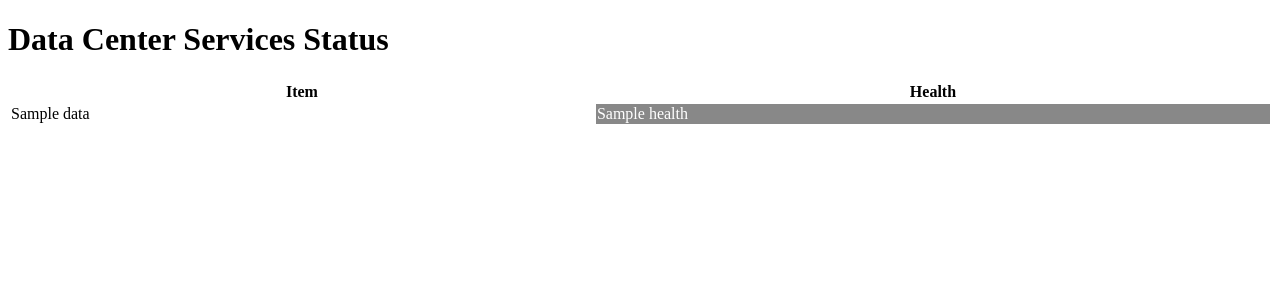
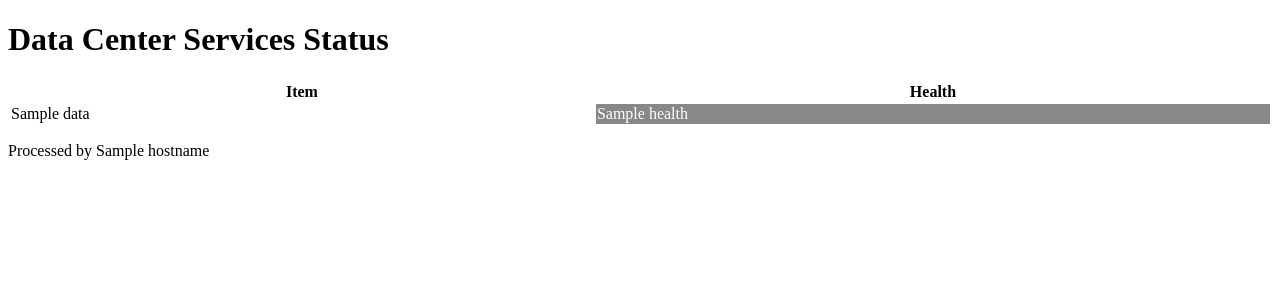
Before and after one commit to chapeter/acidash, a Flask app: template app/templates/index.html in a window 1280 px wide. Shown: the top 300 px of the page. Run offline with Flask 2, Linux system fonts and the light colour scheme; the template is opened without the code that fills it: most values are stand-ins (such as "Sample title", 1, 10 or a date in 2020).

Commit message:
add hostname

```diff
--- a/app/tasks.py
+++ b/app/tasks.py
@@ -3,6 +3,7 @@ __email__ = 'chapeter@cisco.com'
 
 import acitoolkit as ACI
 import sys
+
 
 apicurl = 'http://10.94.238.68'
 apicuser = 'admin'
--- a/app/templates/index.html
+++ b/app/templates/index.html
@@ -16,5 +16,6 @@
 
     </table>
 
+<div id="hostname"><p>Processed by {{ hostname }}</p></div>
 
 {% endblock %}
--- a/app/views.py
+++ b/app/views.py
@@ -1,11 +1,13 @@
 from app import app
 import tasks
 from flask import render_template
+import socket
 
 @app.route('/')
 @app.route('/index')
 def index():
+    hostname = socket.gethostname()
     data = tasks.getHealth()
     #print data
-    return render_template('index.html', data=data)
+    return render_template('index.html', data=data, hostname=hostname)
     #return "Hello"
```
